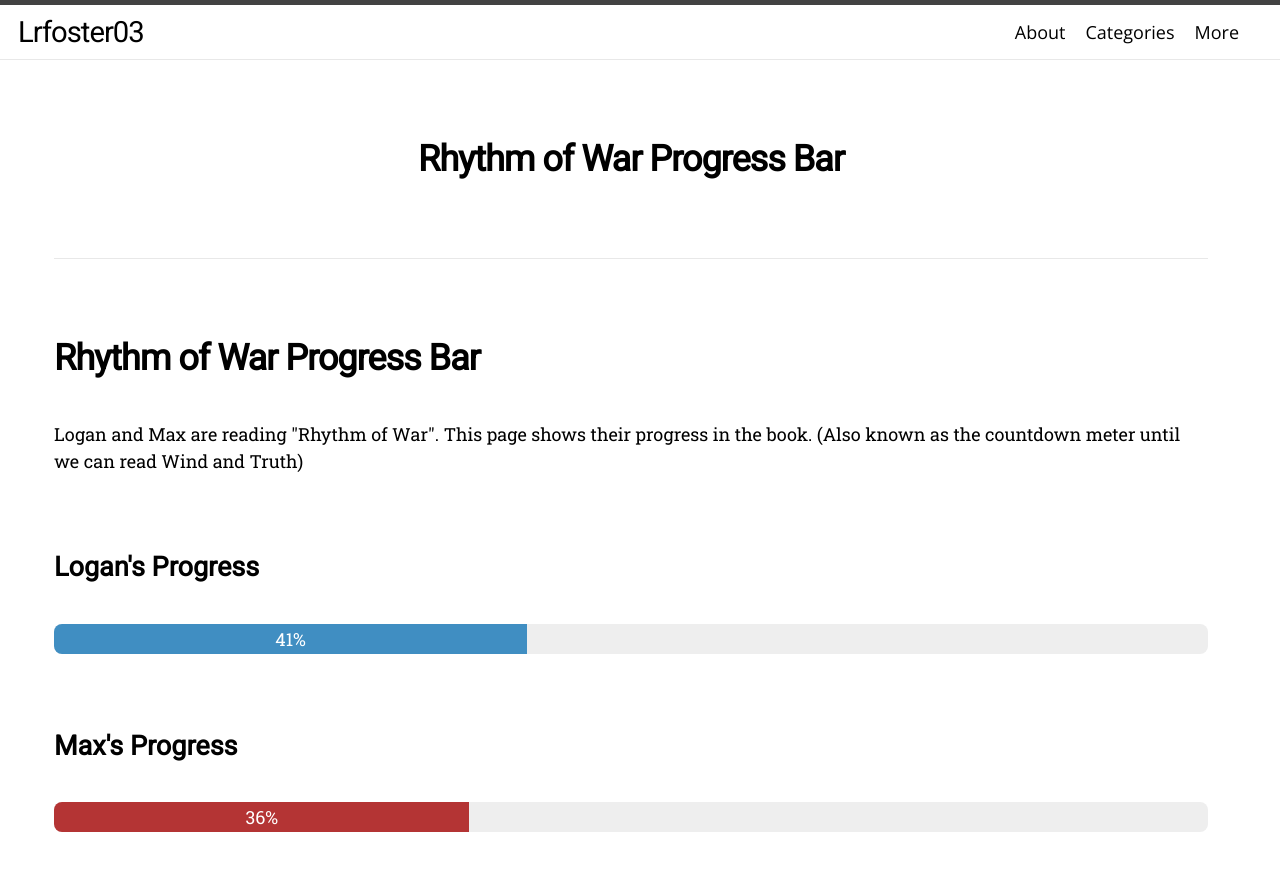
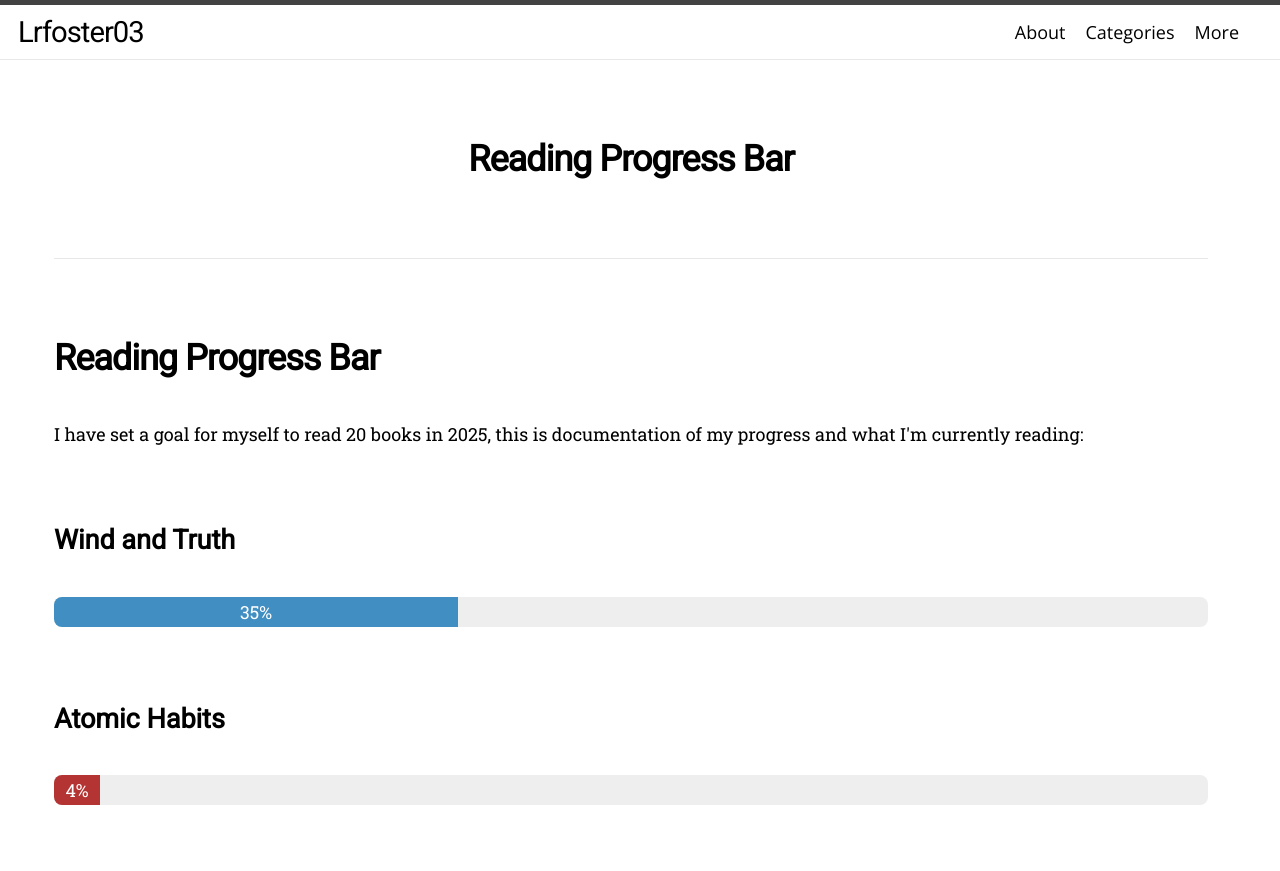
Before and after one commit to Lrfoster03/Lrfoster03.github.io, a Jekyll site: the page built from progress.html, in a window 1280 px wide and 900 px high. Shown: the top 871 px of the window. Built offline with Jekyll 4.4.1, drawn with Linux system fonts in a browser that asks for light colours; nearby versions of some CDN libraries; some web fonts are replaced.

Commit message:
Updated Reading Progress bar

```diff
--- a/_data/navigation.yml
+++ b/_data/navigation.yml
@@ -6,5 +6,7 @@
 #   url: /tags/
 - title: More
   sublinks:
+    - title: Reading Progress
+      url: /progress/
     - title: Docs
       url: /docs/
--- a/progress.html
+++ b/progress.html
@@ -1,18 +1,21 @@
 ---
 layout: page
-title: Rhythm of War Progress Bar
-Log_Page_Count: 509
-Max_Page_Count: 440
-pageTotal: 1219
+title: Reading Progress Bar
+book1_page_count: 476
+book2_page_count: 13
+book1_page_total: 1329
+book2_page_total: 264
 ---
 
-<h1>Rhythm of War Progress Bar</h1>
+<h1>Reading Progress Bar</h1>
 
-<p>Logan and Max are reading "Rhythm of War". This page shows their progress in the book. (Also known as the countdown meter until we can read Wind and Truth)</p>
+<p>I have set a goal for myself to read 20 books in 2025, this is documentation of my progress and what I'm currently reading:</p>
+
 
 <div class="progress-section">
-  <h2>Logan's Progress</h2>
-  {% assign progress1 = page.Log_Page_Count | times: 100 | divided_by: page.pageTotal %}
+  <h2>Wind and Truth</h2>
+  <!--                   Current Page Number  |            |     Total Page Number   -->
+  {% assign progress1 = page.book1_page_count | times: 100 | divided_by: page.book1_page_total %}
     <div class="progress-container">
         {% if progress1 >= 100 %}
         <div class="progress-barFinished" style="width: {{ progress1 }}%;">
@@ -26,9 +29,11 @@
     </div>
 </div>
 
+
 <div class="progress-section">
-  <h2>Max's Progress</h2>
-  {% assign progress2 = page.Max_Page_Count | times: 100 | divided_by: page.pageTotal %}
+  <h2>Atomic Habits</h2>
+  <!--                   Current Page Number  |            |     Total Page Number   -->
+  {% assign progress2 = page.book2_page_count | times: 100 | divided_by: page.book2_page_total %}
   <div class="progress-container">
     {% if progress2 >= 100 %}
     <div class="progress-barFinished" style="width: {{ progress2 | default: 0 }}%;">
@@ -100,6 +105,15 @@
     </div>
   </div>
 
+    <div class="progress-section">
+    <h2>Rhythm of War</h2>
+    <div class="progress-container">
+      <div class="progress-barFinished" style="width: {{ 100 }}%;">
+        {{ 100 }}%
+      </div>
+    </div>
+  </div>
+
 <style>
   .progress-container {
     width: 100%;
```
